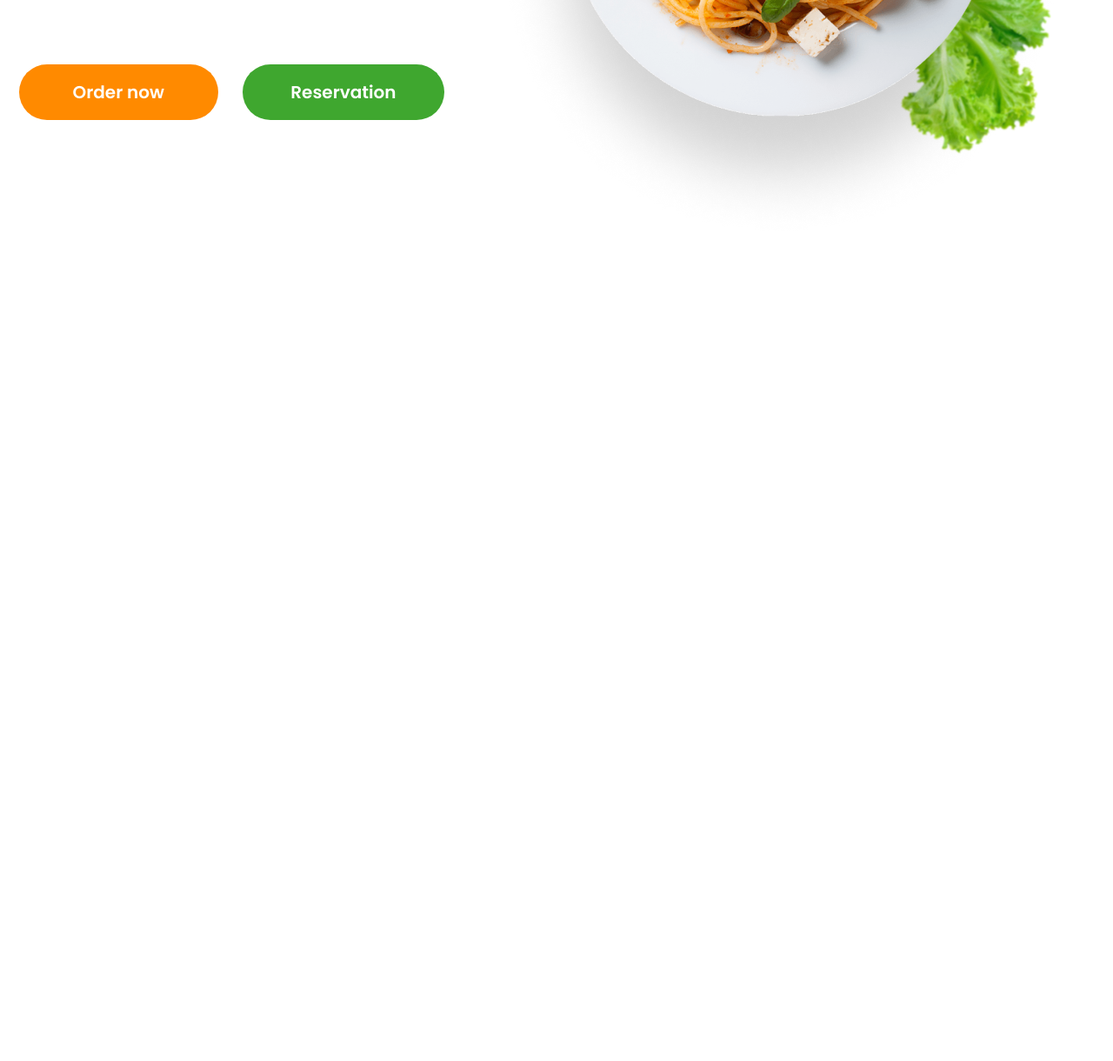
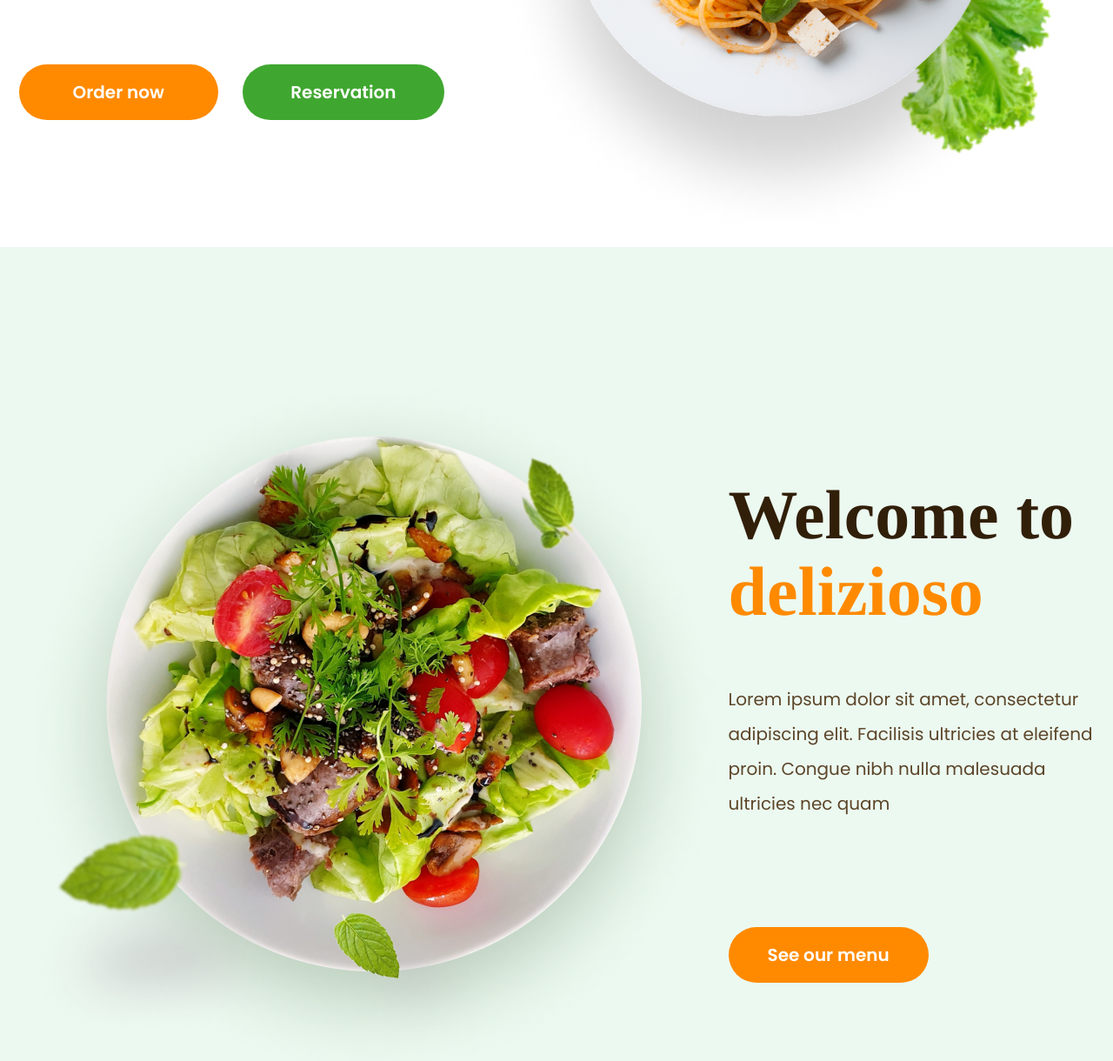
Before and after one commit to LRoslova/restaurant, a plain HTML site: page index.html in a window 1280 px wide. Shown: the part 678-1898 px from the top of the page at 87% size. Before the commit the page ends 962 px from the top, so only its background shows below. Drawn offline with Linux system fonts and the light colour scheme.

Commit message:
Block Welcome

```diff
--- a/assets/css/style.css
+++ b/assets/css/style.css
@@ -1,4 +1,6 @@
 @import url('https://fonts.googleapis.com/css2?family=Poppins:ital,wght@0,100;0,200;0,300;0,400;0,500;0,600;0,700;0,800;0,900;1,100;1,200;1,300;1,400;1,500;1,600;1,700;1,800;1,900&family=Raleway:ital,wght@0,100..900;1,100..900&display=swap');
+
+@import url('https://fonts.googleapis.com/css2?family=Poppins:ital,wght@0,100;0,200;0,300;0,400;0,500;0,600;0,700;0,800;0,900;1,100;1,200;1,300;1,400;1,500;1,600;1,700;1,800;1,900&family=Raleway:ital,wght@0,100..900;1,100..900&family=Tinos:ital,wght@0,400;0,700;1,400;1,700&display=swap');
 
 h1, h2, h3, h4, p {
     margin: 0;
@@ -59,7 +61,6 @@ header {
     background-color: #FF8A00;
 }
 
-
 nav a {
     text-decoration: none;
     margin-right: 45px;
@@ -119,10 +120,6 @@ main {
     color: #5C4529;
     margin-bottom: 77px;
 }
-/* .main-content__buttons {
-    display: flex;
-    justify-content: space-between;
-} */
 
 .main-content__buttons a {
     border-radius: 162px;
@@ -137,6 +134,7 @@ main {
     padding: 17px 55px;
     transition: transform .4s ease;
 }
+
 .main-content__buttons a:first-of-type {
     background-color:#FF8A00;
     margin-right: 23px;
@@ -147,3 +145,53 @@ main {
 .main-content__buttons a:hover {
     transform: scale(1.05);
 }
+
+
+
+/* WELCOME */
+
+.welcome {
+    background-color: #ECF9F0;
+    padding-top: 147px;
+    padding-bottom: 132px;
+}
+
+.welcome-inner {
+    display: flex;
+    justify-content: space-between;
+    align-items: center;
+}
+
+.welcome-inner h2 {
+    color:#311F09;
+    font-family: "Tinos", serif;
+    font-weight: 700;
+    font-size: 80px;
+    line-height: 88px;
+    margin-bottom: 60px;
+}
+
+.welcome-inner h2 span {
+    color:#FF8A00;
+}
+
+.welcome-inner p {
+    color:#5C4529;
+    line-height: 40px;
+    margin-bottom: 122px;
+}
+
+.welcome-inner a {
+    padding: 17px 45px;
+    border-radius: 162px;
+    color: white;
+    font-weight: 600;
+    text-decoration: none;
+    background-color:#FF8A00;
+    display: inline-block;
+    transition: transform .4s ease;
+}
+
+.welcome-inner a:hover {
+    transform: scale(1.05);
+}
--- a/index.html
+++ b/index.html
@@ -4,9 +4,6 @@
     <meta charset="UTF-8">
     <meta name="viewport" content="width=device-width, initial-scale=1.0">
     <link rel="stylesheet" href="assets/css/style.css">
-    <!-- <link rel="preconnect" href="https://fonts.googleapis.com">
-    <link rel="preconnect" href="https://fonts.gstatic.com" crossorigin>
-    <link href="https://fonts.googleapis.com/css2?family=Poppins:ital,wght@0,100;0,200;0,300;0,400;0,500;0,600;0,700;0,800;0,900;1,100;1,200;1,300;1,400;1,500;1,600;1,700;1,800;1,900&display=swap" rel="stylesheet">    -->
     <title>Ресторан</title>
 </head>
 <body>
@@ -80,6 +77,30 @@
     </main>
 
 
+    <!-- WELCOME -->
+
+    <section class="welcome">
+
+        <div class="container">
+
+            <div class="welcome-inner">
+
+                <img src="assets/img/welcome_bg.png" alt="">
+
+                <div>
+                    <h2>Welcome to<br> <span>delizioso</span></h2>
+                    <p>Lorem ipsum dolor sit amet, consectetur adipiscing elit. Facilisis ultricies at eleifend proin. Congue nibh nulla malesuada ultricies nec quam </p>
+                    <a href="#">See our menu</a>
+                </div>
+
+            </div>
+
+        </div>
+
+    </section>
+
+
+
 
 
 
```
Also changed, not shown: assets/img/welcome_bg.png (added).
